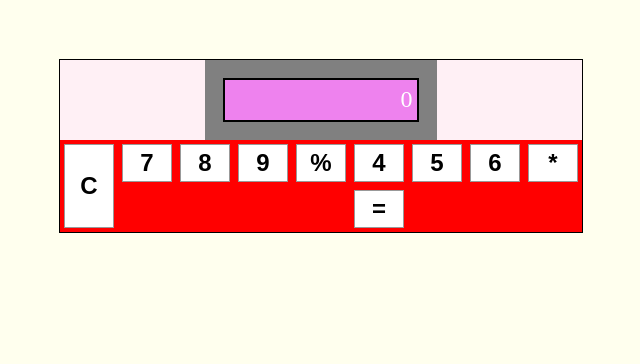
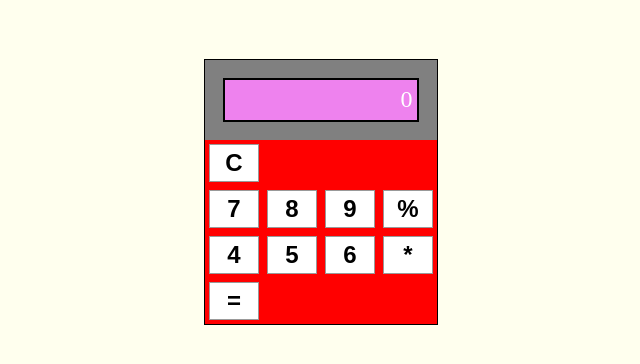
Before and after one commit to mnrowe/calculator, a React (Create React App) app: page / in a window 1280 px wide. Shown: the top 364 px of the page, without its empty margins (319-959 px from the left). Built offline with nearby package versions, Linux system fonts and the light colour scheme; the HTML template or start-up script is replaced by a standard one.

Commit message:
remove flex from Frame component

```diff
--- a/src/Frame.css
+++ b/src/Frame.css
@@ -1,5 +1,3 @@
 .Frame {
-  display: flex;
-  flex-wrap: wrap;
   background-color: red;
 }
```
